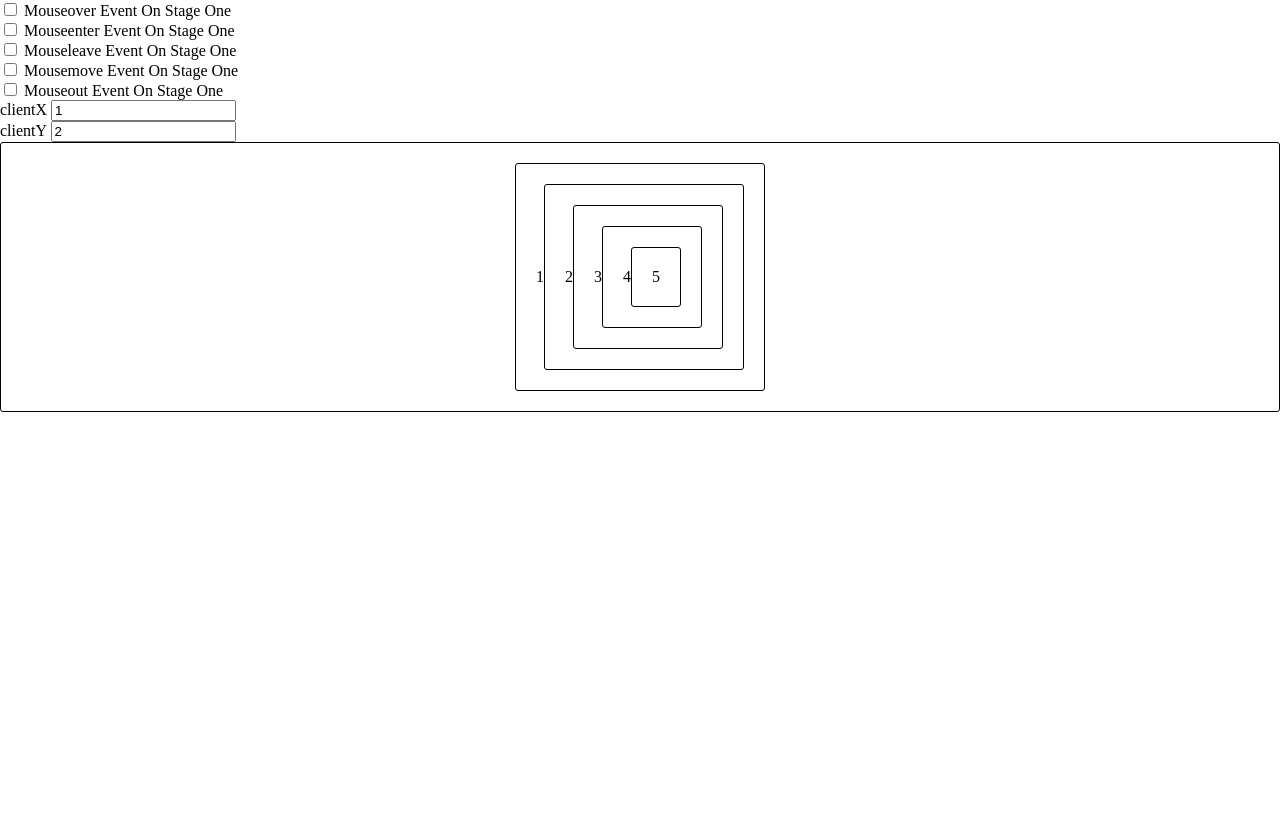
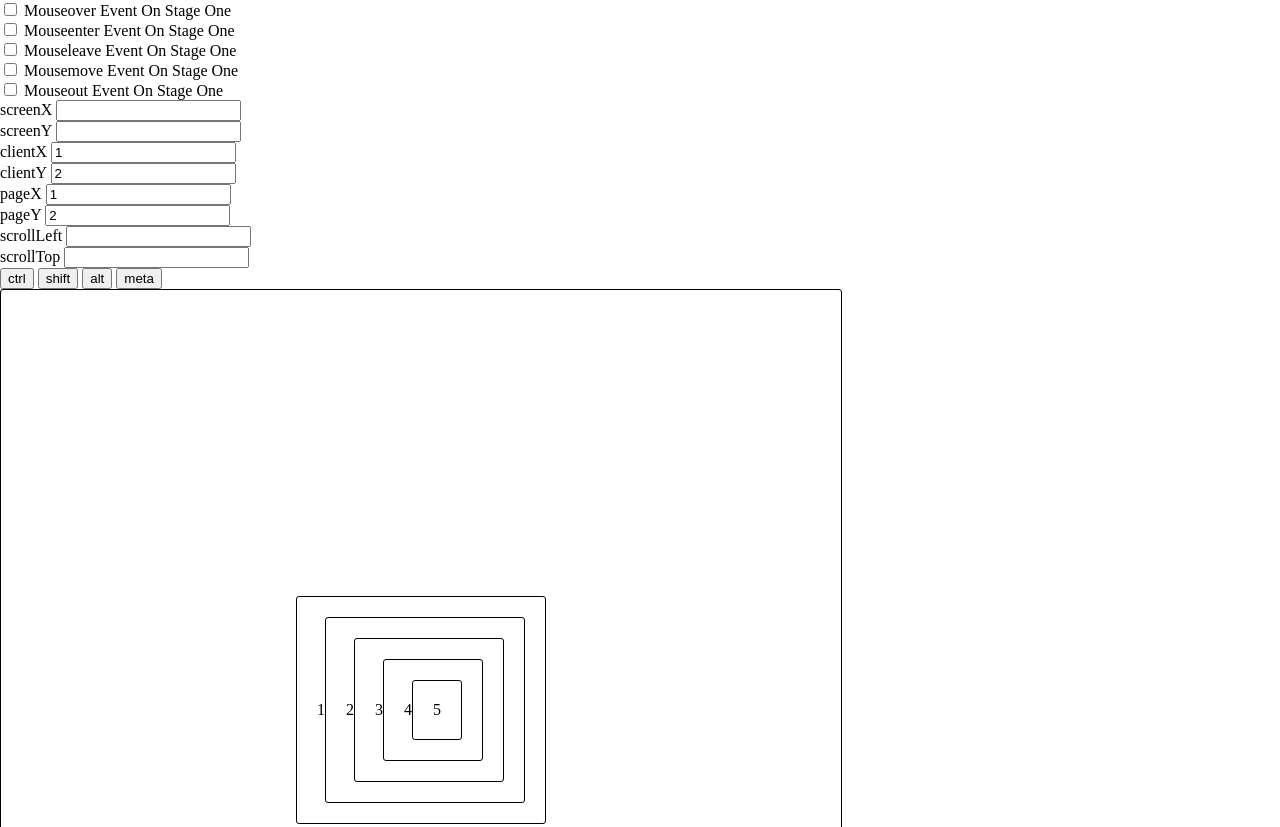
Before and after one commit to ZhangCheng-zh/blog, a plain HTML site: page mouseEvent.html in a window 1280 px wide. Shown: the top 827 px of the page. Before the commit the page ends 800 px from the top, so only its background shows below. Drawn offline with Linux system fonts and the light colour scheme.

Commit message:
feat 更新鼠标事件演示

```diff
--- a/mouseEvent.html
+++ b/mouseEvent.html
@@ -9,6 +9,7 @@
 </head>
 
 <body>
+
     <form action="">
         <div>
             <input type="checkbox" name="mouseover" id="mouseover" value='1'>
@@ -33,6 +34,16 @@
     </form>
     <form action="">
         <div>
+            <label for="screenX">screenX</label>
+            <input type="text" name="screenX" id="screenX" value='' readonly>
+        </div>
+        <div>
+            <label for="screenY">screenY</label>
+            <input type="text" name="screenY" id="screenY" value='' readonly>
+        </div>
+    </form>
+    <form action="">
+        <div>
             <label for="clientX">clientX</label>
             <input type="text" name="clientX" id="clientX" value='1' readonly>
         </div>
@@ -41,7 +52,33 @@
             <input type="text" name="clientY" id="clientY" value='2' readonly>
         </div>
     </form>
-    <div class="container">
+    <form action="">
+        <div>
+            <label for="pageX">pageX</label>
+            <input type="text" name="pageX" id="pageX" value='1' readonly>
+        </div>
+        <div>
+            <label for="pageY">pageY</label>
+            <input type="text" name="pageY" id="pageY" value='2' readonly>
+        </div>
+    </form>
+    <form action="">
+        <div>
+            <label for="scrollLeft">scrollLeft</label>
+            <input type="text" name="scrollLeft" id="scrollLeft" value='' readonly>
+        </div>
+        <div>
+            <label for="scrollTop">scrollTop</label>
+            <input type="text" name="scrollTop" id="scrollTop" value='' readonly>
+        </div>
+    </form>
+    <form action="">
+        <input type="button" name="ctrl" id="ctrl" value='ctrl'>
+        <input type="button" name="shift" id="shift" value='shift'>
+        <input type="button" name="alt" id="alt" value='alt'>
+        <input type="button" name="meta" id="meta" value='meta'>
+    </form>
+    <div class="container" style='width:800px; height:800px;'>
         <div id='stageOne' class='container'>
             1
             <div id='stageTwo' class='container'>
@@ -149,15 +186,29 @@
             notifyMe(stageFiveValue);
         })
 
+        var $screenX = document.getElementById('screenX');
+        var $screenY = document.getElementById('screenY');
         var $clientX = document.getElementById('clientX');
         var $clientY = document.getElementById('clientY');
+        var $pageX = document.getElementById('pageX');
+        var $pageY = document.getElementById('pageY');
+        var $scrollLeft = document.getElementById('scrollLeft');
+        var $scrollTop = document.getElementById('scrollTop');
+
 
         function mousePositionHandler() {
             window.addEventListener('mousemove', function (e) {
+                $screenX.value = e.screenX;
+                $screenY.value = e.screenY;
                 $clientX.value = e.clientX;
                 $clientY.value = e.clientY;
+                $pageX.value = e.pageX;
+                $pageY.value = e.pageY;
+                $scrollLeft.value = document.documentElement.scrollLeft;
+                $scrollTop.value = document.documentElement.scrollTop;
             })
         }
+
         function init() {
             $stageFive.innerText = stageFiveValue;
             mousePositionHandler();
```
